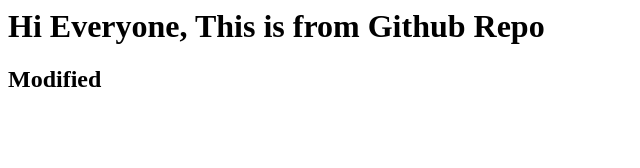
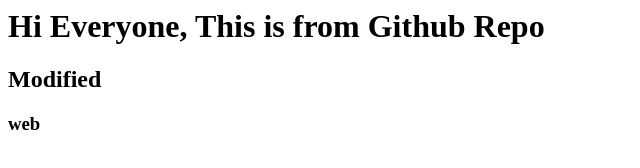
Before and after one commit to SUMANTH-321/webserverindex, a plain HTML site: page index.html in a window 1280 px wide. Shown: the full height of the page, 0-640 px from the left. Drawn offline with Linux system fonts and the light colour scheme.

Commit message:
Update index.html

```diff
--- a/index.html
+++ b/index.html
@@ -1,2 +1,3 @@
 <h1>Hi Everyone, This is from Github Repo</h1>
 <h2>Modified</h2>
+<h3>web</h3>
```
